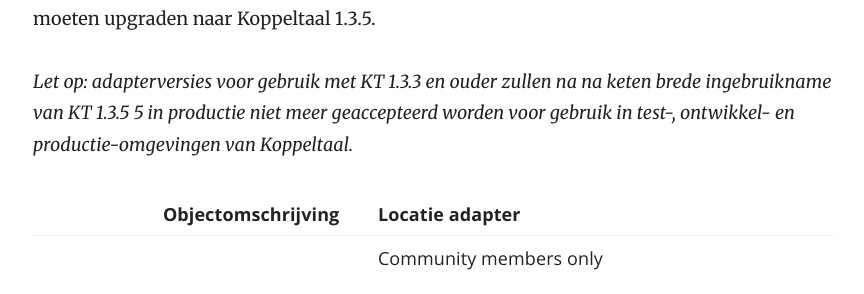
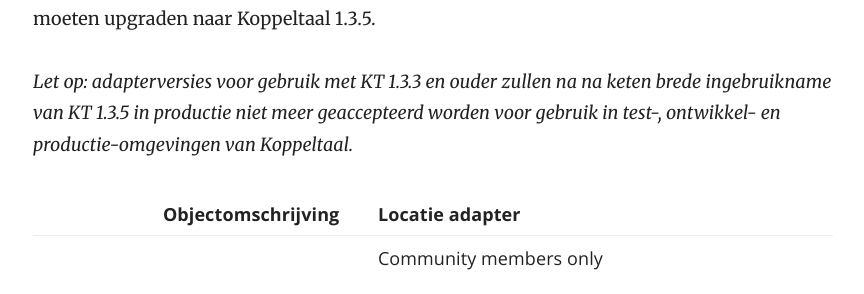
Before and after one commit to Koppeltaal/Koppeltaal-Documentation, a Jekyll site: the page built from release-planning.md, in a window 1280 px wide and 900 px high, scrolled down 4224 px. Shown: the part 190-484 px from the top of the window, without its empty margins (357-1221 px from the left). Built offline with Jekyll 4.4.1, drawn with Linux system fonts in a browser that asks for light colours; part of the change alters nothing that is shown; some of the changed text lies outside the part shown.

Commit message:
GitBook: [master] one page modified

```diff
--- a/release-planning.md
+++ b/release-planning.md
@@ -8,7 +8,7 @@ description: >-
 
 ## Koppeltaal server
 
-Huidige release : **1.3.8.**  Geplande release **1.3.9**
+Huidige release : **1.3.8.**  Geplande release **1.3.9** in 2021.
 
 Release 1.3.8 is een herstelversie van 1.3.5.
 
@@ -25,7 +25,7 @@ Hierin zijn de volgende punten opgenomen:
 
 Release 1.3.9 is \(ook\) een herstelversie van 1.3.5.
 
-Hierin zijn de volgende punten opgenomen:
+Hierin zijn, voorlopig,  de volgende punten opgenomen:
 
 | Ticket | Type | Omschrijving |
 | :--- | :--- | :--- |
@@ -140,7 +140,7 @@ Applicatieontwikkelaars mogen deze adapters inbouwen, testen en uiteindelijk hun
 
 Voor community ****leden die nog niet actief zijn in de productiefase van Koppeltaal is het raadzaam om de koppeling met Koppeltaal te ontwikkelen op basis van Koppeltaal 1.3.5. De impact daarvan is relatief beperkt, en je voorkomt extra inspanningen om na ingebruikname alsnog binnen enkele maanden na release op productie alsnog verplicht te moeten upgraden naar Koppeltaal 1.3.5.
 
-_Let op: adapterversies  voor gebruik met KT 1.3.3 en ouder zullen na na  keten brede ingebruikname van KT  1.3.5 5  in productie niet meer geaccepteerd worden voor gebruik in test-, ontwikkel- en productie-omgevingen van Koppeltaal._
+_Let op: adapterversies  voor gebruik met KT 1.3.3 en ouder zullen na na  keten brede ingebruikname van KT  1.3.5 in productie niet meer geaccepteerd worden voor gebruik in test-, ontwikkel- en productie-omgevingen van Koppeltaal._
 
 <table>
   <thead>
```
